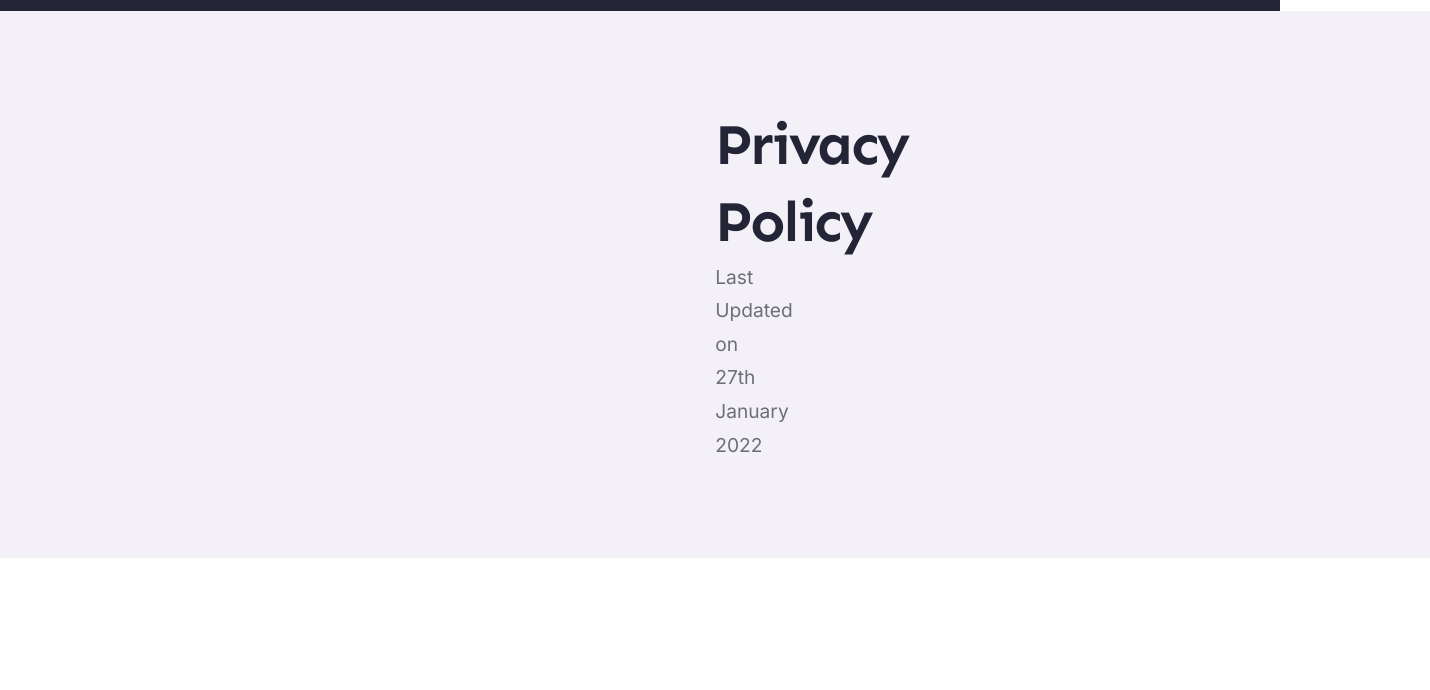
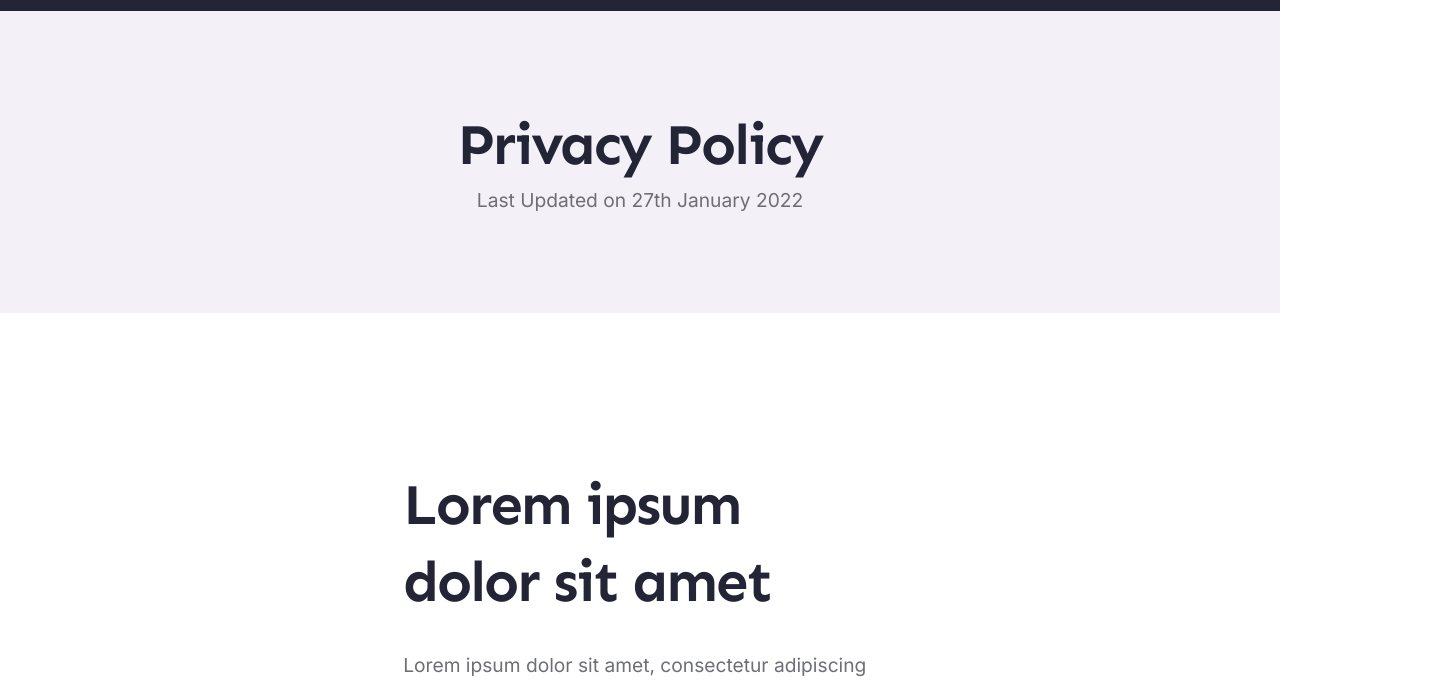
Before and after one commit to Luan-Thanhh/training, a website: page policypage.html in a window 1280 px wide. Shown: the part 85-775 px from the top of the page, 1430 px wide, since content can reach past the window. Drawn offline with Linux system fonts and the light colour scheme.

Commit message:
fix header policypage

```diff
--- a/css/style.css
+++ b/css/style.css
@@ -2427,7 +2427,7 @@ body {
 }
 .policypage__header {
   margin-top: 8rem;
-  padding: 8rem 59.6rem;
+  padding: 8rem;
   background-color: #f4f0f8;
   text-align: center;
 }
```
